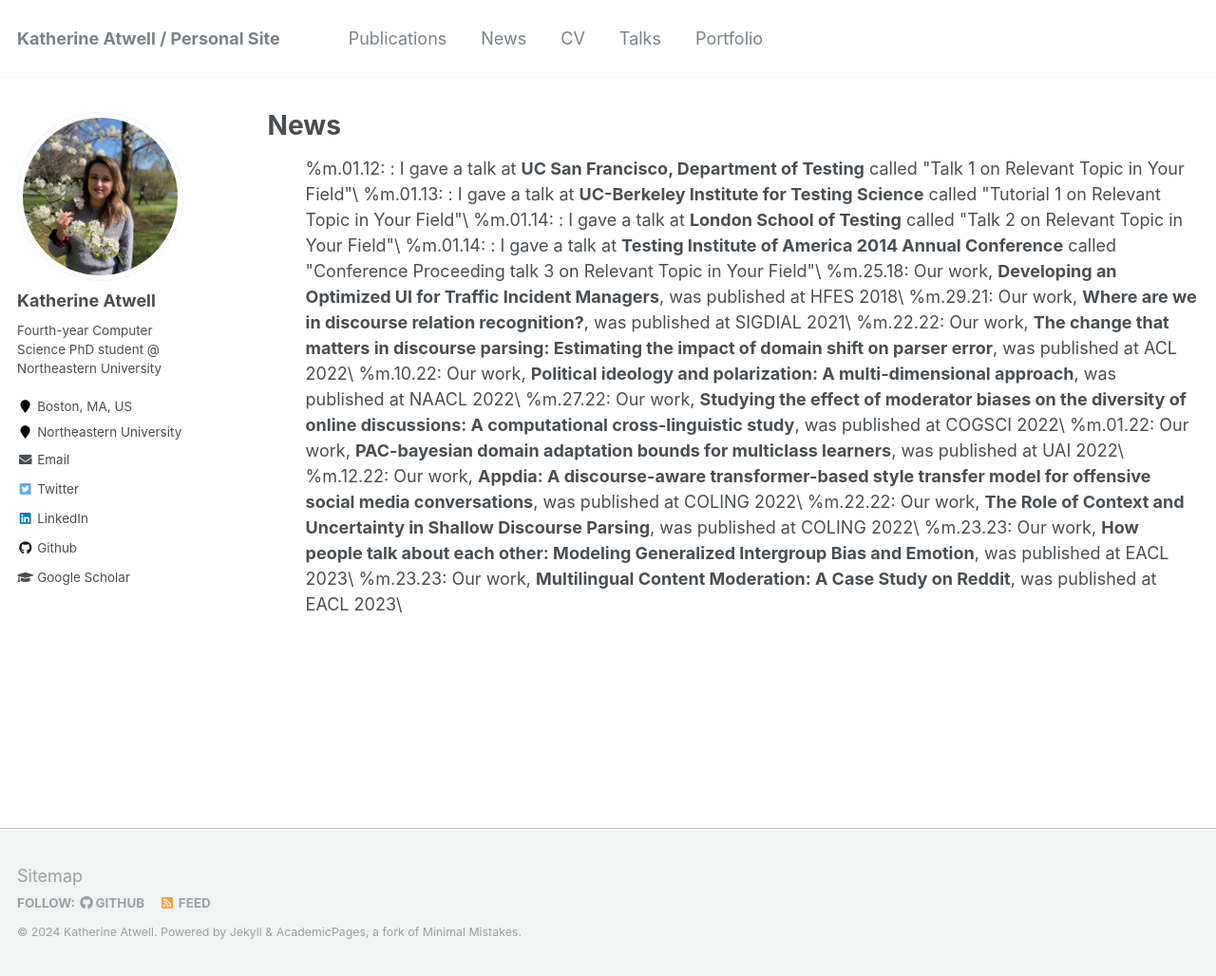
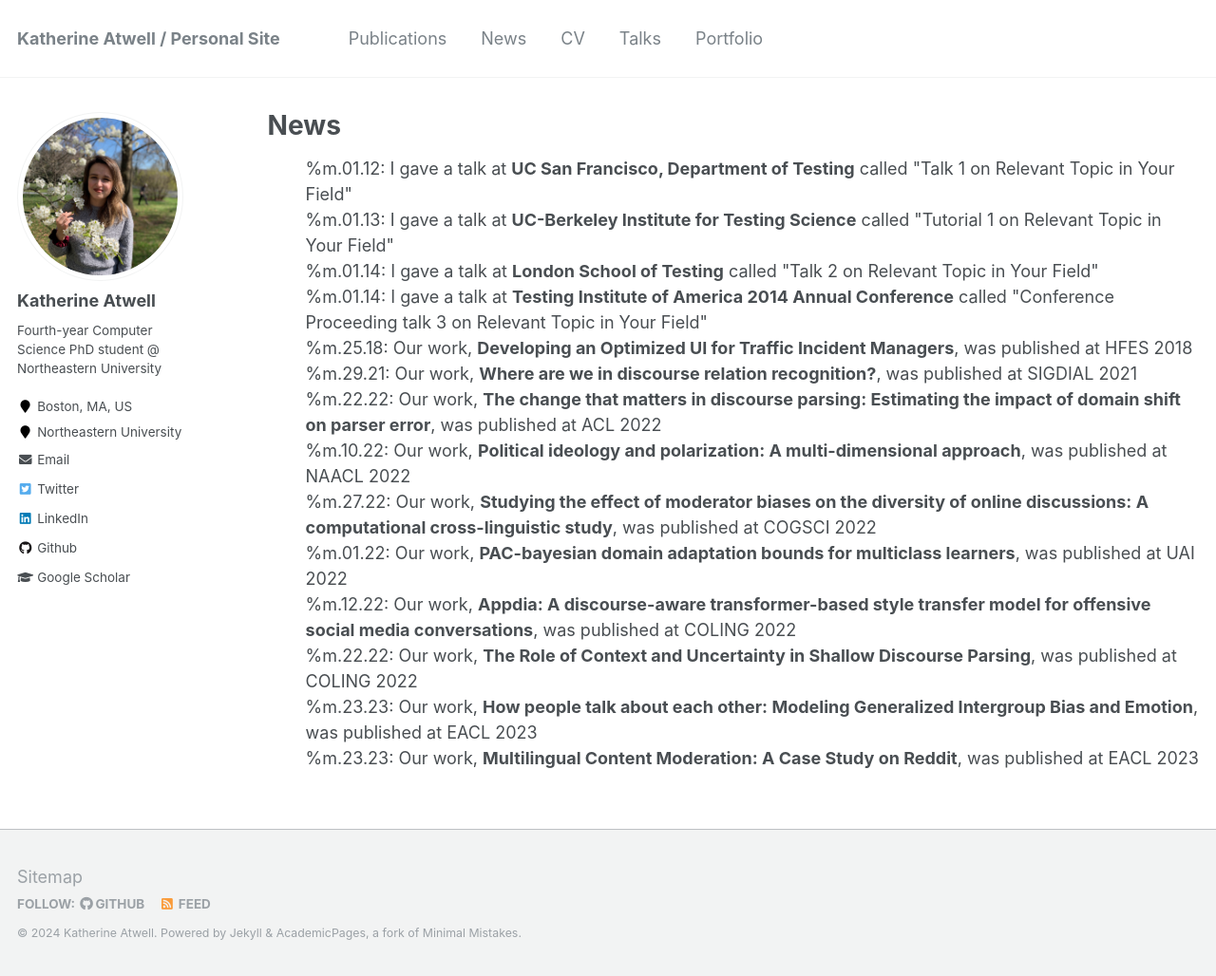
Before and after one commit to katherine-atwell/katherine-atwell.github.io, a Jekyll site: the page built from _pages/news.md, in a window 1280 px wide and 1028 px high. Shown: the whole window at 95% size. Built offline with Jekyll 4.4.1, drawn with Linux system fonts in a browser that asks for light colours.

Commit message:
formatting changes

```diff
--- a/_pages/news.md
+++ b/_pages/news.md
@@ -13,11 +13,9 @@ redirect_from:
 <ul>{% for post in sorted %}
     {{post.date | date: "%%m.%d.%y"}}:
     {% if post.collection == "publications" %}
-      Our work, <b>{{post.title}}</b>, was published at {{post.venueinformal}}\
-
+      Our work, <b>{{post.title}}</b>, was published at {{post.venueinformal}} <br>
     {% endif %}
-    {% if post.collection == "talks" %}:
-      I gave a talk at <b>{{post.venue}}</b> called "{{post.title}}"\
-
+    {% if post.collection == "talks" %}
+      I gave a talk at <b>{{post.venue}}</b> called "{{post.title}}" <br>
     {% endif %}
   {% endfor %}</ul>
```
